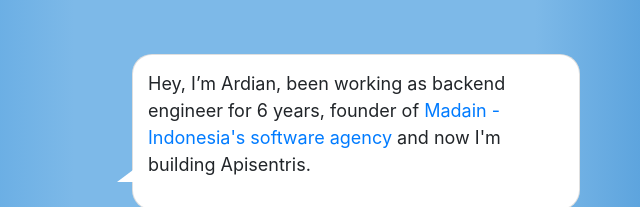
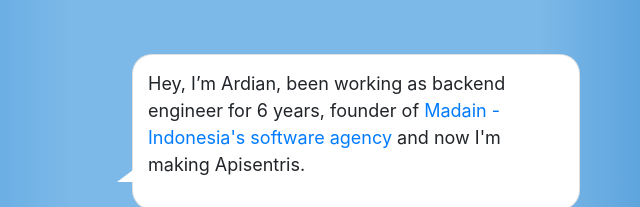
Before and after one commit to apisentris-hq/apisentris-hq.github.io, a website: page index.html in a window 1280 px wide. Shown: the part 330-537 px from the top of the page, 284-924 px from the left. Drawn offline with nearby package versions, Linux system fonts and the light colour scheme.

Commit message:
fixed wording

```diff
--- a/index.html
+++ b/index.html
@@ -5,7 +5,7 @@
 
   <meta charset="utf-8">
   <meta name="viewport" content="width=device-width, initial-scale=1, shrink-to-fit=no">
-  <meta name="description" content="">
+  <meta name="description" content="Make API-centric to your app">
   <meta name="author" content="">
   <title>Apisentris</title>
   <link rel="stylesheet" href="https://cdnjs.cloudflare.com/ajax/libs/font-awesome/4.7.0/css/font-awesome.min.css">
@@ -85,9 +85,9 @@
 
   <script>
       var words = [
-        "Hey, I’m Ardian, been working as backend engineer for 6 years, founder of <a href='http://www.madain.co.id'>Madain - Indonesia's software agency</a> and now I'm building Apisentris.",
-        "Building API is time- and cost-consuming, also emotional snowballing.<img class='card-img-top' src='assets/img/img.jpg' alt='Card image cap'>Apisentris is a service that converts the app to the modern architecture, API-centric, with no efforts.",
-        '<div class="remove-in-success"><span class="remove-in-error">Want APIs in your apps with hassle-free? I will contact you. </span><form method="post" action="https://apisentris.us17.list-manage.com/subscribe/post?u=a323e709cfc230e94606192b6&id=4b904c040a"><input type="text" class="form-control mb-2 mb-sm-0" placeholder="Enter your email" name="EMAIL"> <button type="submit" class="btn btn-primary"><i class="fa fa-arrow-right" aria-hidden="true"></i></button></form></div>',
+        "Hey, I’m Ardian, been working as backend engineer for 6 years, founder of <a href='http://www.madain.co.id'>Madain - Indonesia's software agency</a> and now I'm making Apisentris.",
+        "Building API is time- and cost-consuming, also emotional snowballing.<img class='card-img-top' src='assets/img/img.jpg' alt='Card image cap'>Apisentris is a service that converts the backend software to the modern architecture, API-centric, with no efforts.",
+        '<div class="remove-in-success"><span class="remove-in-error">Want APIs in your backend with hassle-free? I will contact you. </span><form method="post" action="https://apisentris.us17.list-manage.com/subscribe/post?u=a323e709cfc230e94606192b6&id=4b904c040a"><input type="text" class="form-control mb-2 mb-sm-0" placeholder="Enter your email" name="EMAIL"> <button type="submit" class="btn btn-primary"><i class="fa fa-arrow-right" aria-hidden="true"></i></button></form></div>',
         ''
       ];
 
```
